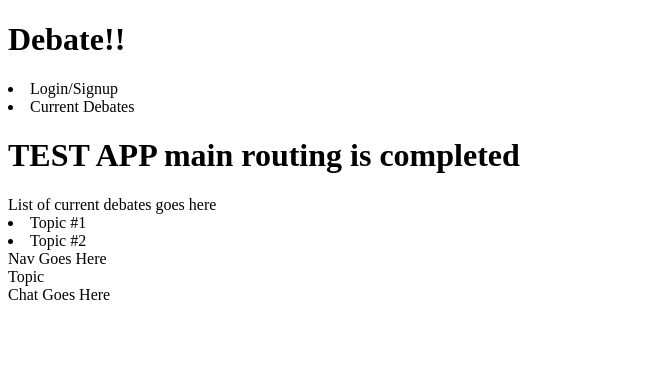
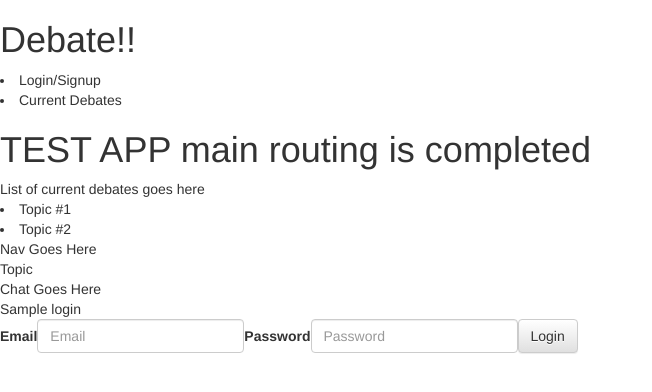
Before and after one commit to weic99/garrulous-gorillas, a React app in the folder client/: page / in a window 1280 px wide. Shown: the top 392 px of the page, without its empty margins (0-652 px from the left). Built offline with nearby package versions, Linux system fonts and the light colour scheme.

Commit message:
add bootstrap for login

```diff
--- a/client/package.json
+++ b/client/package.json
@@ -40,6 +40,7 @@
     "express": "^4.15.3",
     "path": "^0.12.7",
     "react": "^15.6.1",
+    "react-bootstrap": "^0.31.1",
     "react-dom": "^15.6.1",
     "react-router-dom": "^4.1.2",
     "request": "^2.81.0",
--- a/client/public/index.html
+++ b/client/public/index.html
@@ -4,6 +4,11 @@
   <meta charset="UTF-8">
   <meta name="viewport" content="width=device-width, initial-scale=1.0">
   <meta http-equiv="X-UA-Compatible" content="ie=edge">
+  <!-- Latest compiled and minified CSS -->
+  <link rel="stylesheet" href="https://maxcdn.bootstrapcdn.com/bootstrap/latest/css/bootstrap.min.css">
+  <!-- Optional theme -->
+  <link rel="stylesheet" href="https://maxcdn.bootstrapcdn.com/bootstrap/latest/css/bootstrap-theme.min.css">
+  <link rel="stylesheet" href="/styles.css">
   <title>DEBATE</title>
 </head>
 <body>
--- a/client/src/components/login/login.jsx
+++ b/client/src/components/login/login.jsx
@@ -1,11 +1,39 @@
-class Debate extends React.Component {
+import React from 'react';
+import { Button, ControlLabel, Form, FormControl, FormGroup } from 'react-bootstrap';
+
+class Login extends React.Component {
   constructor() {
     super();
+    this.handleSubmit = (event) => {
+        const username = findDOMNode(this.refs.username)
+        const password = findDOMNode(this.refs.password)
+        const creds = { username: username.value.trim(), password: password.value.trim() }
+        this.props.onLoginClick(creds)
+    }
   }
 
   render() {
+    const {errorMessage} = this.props;
+
     return (
-
+      <div>
+        <Form inline>
+            <FormGroup controlId="formHorizontalEmail">
+                <ControlLabel>Email </ControlLabel>
+                <FormControl type="username" ref="username" onChange={this.handleChange} placeholder="Email" />
+            </FormGroup>
+            <FormGroup controlId="formHorizontalPassword">
+                <ControlLabel>Password </ControlLabel>
+                <FormControl type="password" ref="password" onChange={this.handleChange} placeholder="Password" />
+            </FormGroup>
+            <Button onClick={(event) => this.handleSubmit(event)}>Login</Button>
+            {errorMessage &&
+            <p style={{color:'red'}}>{errorMessage}</p>
+            }
+        </Form>
+      </div>
     )
   }
 }
+
+export default Login;
--- a/client/src/index.jsx
+++ b/client/src/index.jsx
@@ -7,8 +7,8 @@ import {
 } from 'react-router-dom'
 import Nav from './components/Nav.jsx';
 import Main from './components/Main.jsx';
-import DebateFloor from './components/debate/DebateFloor.jsx'
-
+import DebateFloor from './components/debate/DebateFloor.jsx';
+import Login from './components/login/login.jsx';
 
 class App extends React.Component {
   constructor(props) {
@@ -30,6 +30,9 @@ class App extends React.Component {
         <div>Nav Goes Here</div>
         <DebateFloor />
         <div>Chat Goes Here</div>
+
+        <div>Sample login</div>
+        <Login />
       </div>)
   }
 }
```
Also changed, not shown: client/public/styles.css (added).
